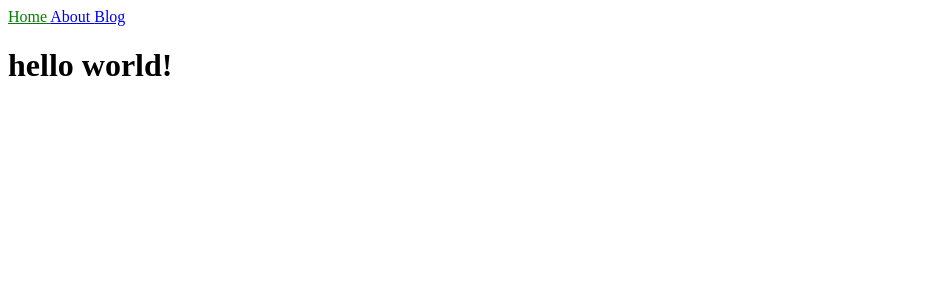
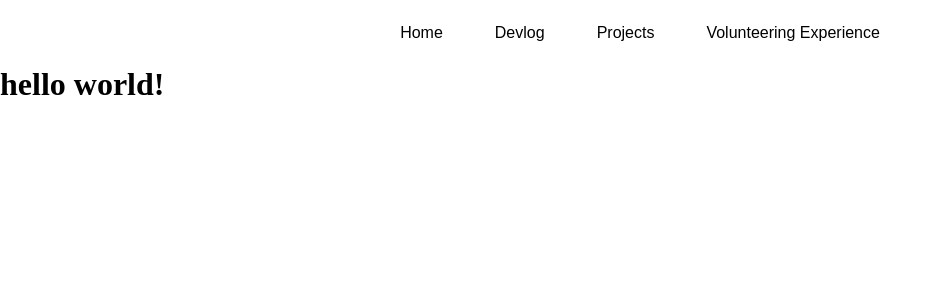
Before and after one commit to J35HN/J35HN.github.io, a Jekyll site: the page built from index.html, in a window 1280 px wide. Shown: the top 300 px of the page, without its empty margins (0-942 px from the left). Built offline with Jekyll 4.4.1, drawn with Linux system fonts in a browser that asks for light colours.

Commit message:
navigation bar with first css implementations

```diff
--- a/_includes/navigation.html
+++ b/_includes/navigation.html
@@ -1,3 +1,4 @@
+<!--
 <nav>
     {% for item in site.data.navigation %}
         <a href = " {{ item.link }} " {% if page.url == item.link %} class = "current" {% endif %}>
@@ -5,3 +6,12 @@
         </a>
     {% endfor %}
 </nav>
+-->
+<nav>
+    <ul class = "nav__links">
+        <li> <a href = "#"><button>Home</button></a> </li>
+        <li> <a href = "#"><button>Devlog</button></a> </li>
+        <li> <a href = "#"><button>Projects</button></a> </li>
+        <li> <a href = "#"><button>Volunteering Experience</button></a> </li>
+    </ul>
+</nav>
--- a/_layouts/default.html
+++ b/_layouts/default.html
@@ -5,8 +5,10 @@
         <title> {{ page.title }} </title>
         <link rel = "stylesheet" href = "/assets/css/styles.css">
     </head>
+    <header>
+        {% include navigation.html %}
+    </header>
     <body>
-        {% include navigation.html %}
         {{ content }}
     </body>
 </html>
--- a/_sass/main.scss
+++ b/_sass/main.scss
@@ -1,3 +1,54 @@
+* {
+    box-sizing: border-box;
+    margin: 0;
+    padding: 0;
+    background-color: #FFFFFF;
+}
+
+li, a, button {
+    font-weight: 500;
+    font-size: 16px;
+    color: #000000;
+    text-decoration: none;
+}
+
+header {
+    display: flex;
+    justify-content: center;
+    align-items: center;
+}
+
 .current {
     color: green;
 }
+
+.nav__links {
+    list-style: none;
+}
+
+.nav__links li {
+    display: inline-block;
+    padding: 1rem 0.5rem;
+}
+
+// .nav__links li a {
+//     background: #FFFFFF;
+//     transition: background-color 0.5s ease 0s;
+// }
+
+// .nav__links li a:hover {
+//     background-color: #CDCDCD;
+// }
+
+.nav__links li a button {
+    cursor: pointer;
+    background: #FFFFFF;
+    padding: 0.5rem 1rem;
+    border: none;
+    border-radius: 0.5rem;
+    transition: background-color 0.5s ease 0s;
+}
+
+.nav__links li a button:hover{
+    background-color: #CDCDCD;
+}
```
